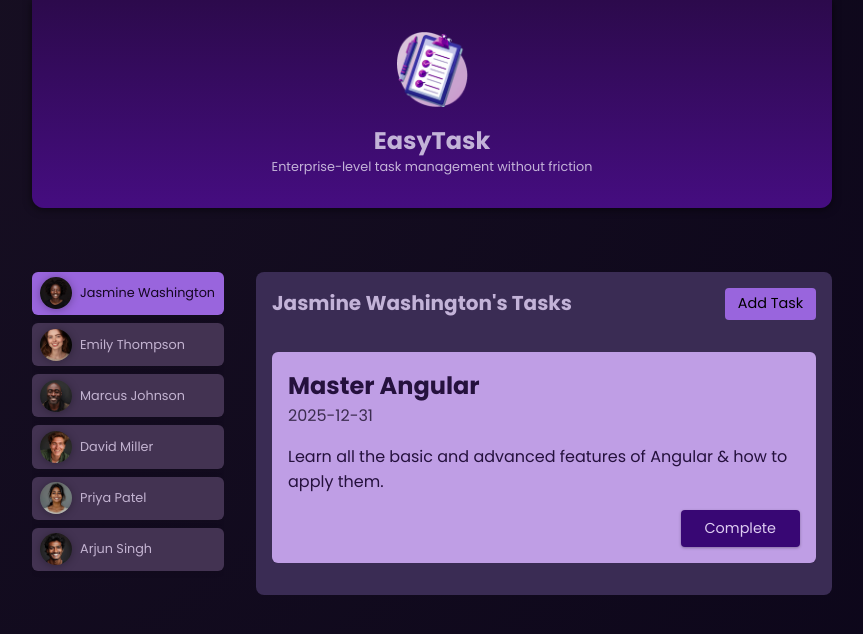
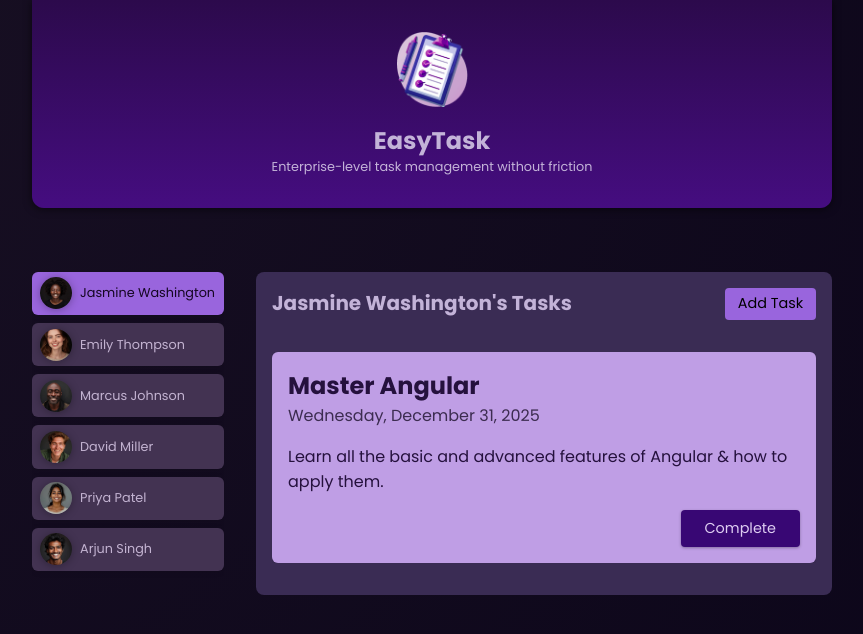
Before and after one commit to NorieM/EasyTask, an Angular app: page / in a window 1280 px wide. Both pictures are taken after a click on the button "Jasmine Washington". Shown: the top 634 px of the page, without its empty margins (208-1071 px from the left). Built offline with nearby package versions, Linux system fonts and the light colour scheme.

Commit message:
Added pipe to format task dates

```diff
--- a/src/app/tasks/task/task.component.html
+++ b/src/app/tasks/task/task.component.html
@@ -1,7 +1,7 @@
 <app-card>
   <article>
     <h2>{{ task.title }}</h2>
-    <time>{{ task.dueDate }}</time>
+    <time>{{ task.dueDate | date:'fullDate'}}</time>
     <p>{{ task.summary }}</p>
     <p class="actions"><button (click)="onCompleteTask()">Complete</button></p>
   </article>
--- a/src/app/tasks/task/task.component.ts
+++ b/src/app/tasks/task/task.component.ts
@@ -1,11 +1,12 @@
 import { Component, EventEmitter, Input, Output} from '@angular/core';
+import { DatePipe } from '@angular/common';
 import { Task } from './task.model';
 import { CardComponent } from "../../shared/card/card.component";
 
 @Component({
   selector: 'app-task',
   standalone: true,
-  imports: [CardComponent],
+  imports: [CardComponent, DatePipe],
   templateUrl: './task.component.html',
   styleUrl: './task.component.css'
 })
```
